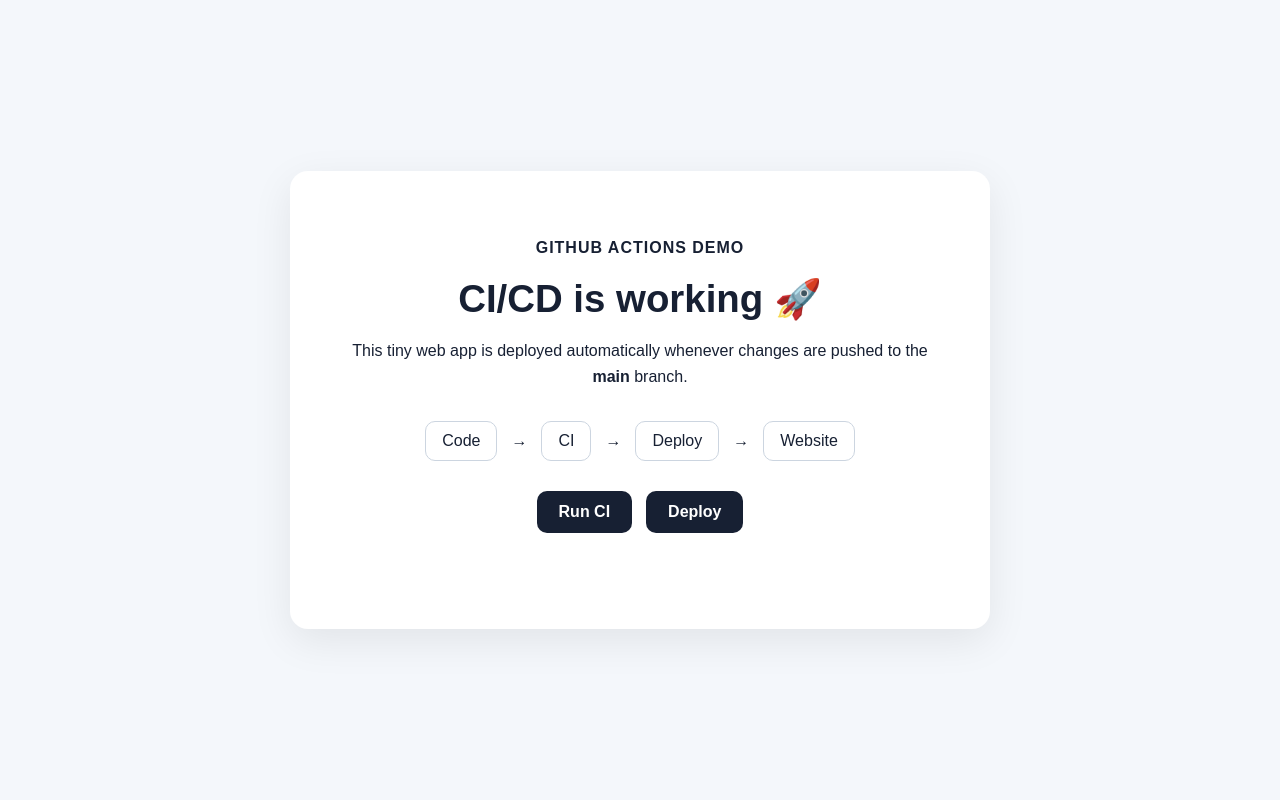
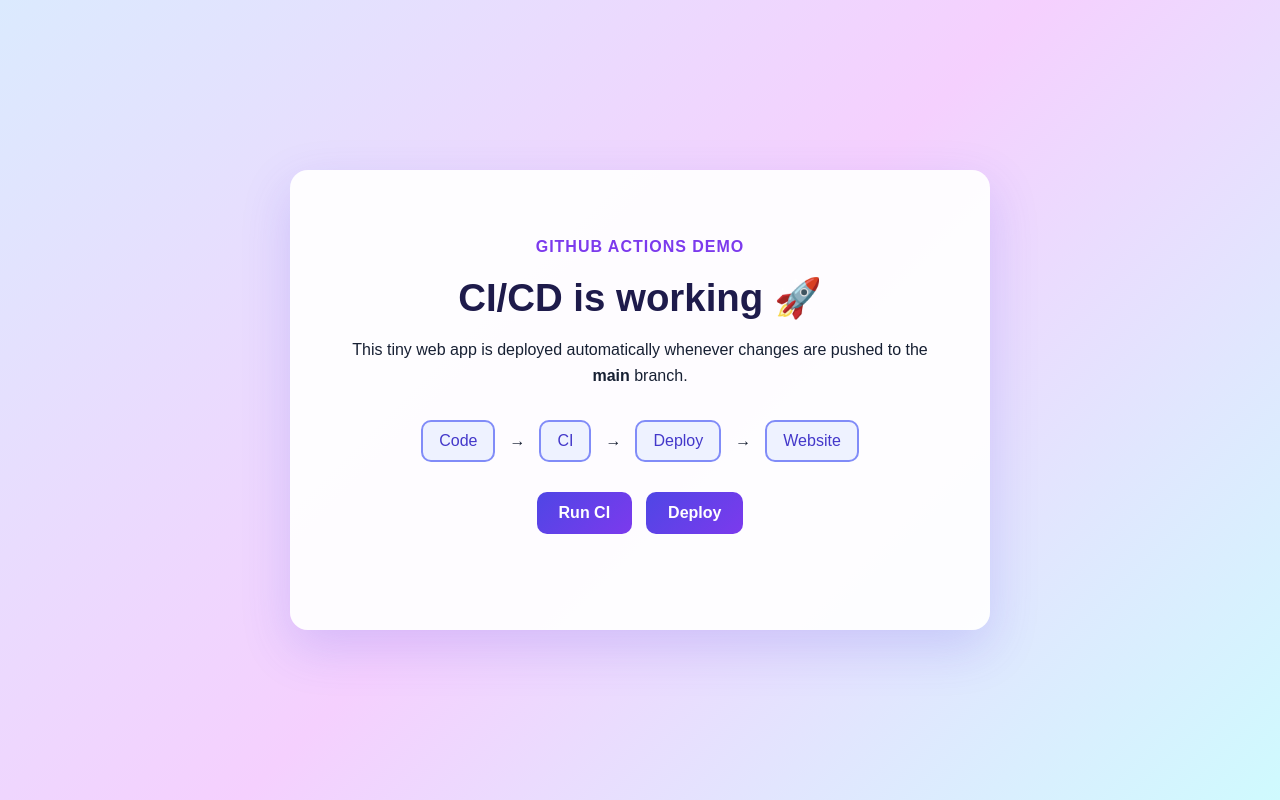
Before and after one commit to Jhansi-kandhukuri/first-repo, a plain HTML site: page index.html in a window 1280 px wide. Drawn offline with Linux system fonts and the light colour scheme.

Commit message:
Add colorful CI/CD demo theme

```diff
--- a/style.css
+++ b/style.css
@@ -5,20 +5,20 @@ body {
   display: grid;
   place-items: center;
   font-family: Arial, sans-serif;
-  background: #f4f7fb;
+  background: linear-gradient(135deg, #dbeafe, #f5d0fe, #cffafe);
   color: #172033;
 }
 .card {
   width: min(700px, 90%);
   padding: 48px;
-  background: white;
+  background: rgba(255, 255, 255, .94);
   border-radius: 18px;
-  box-shadow: 0 12px 40px rgba(0,0,0,.08);
+  box-shadow: 0 18px 50px rgba(79, 70, 229, .18);
   text-align: center;
   animation: cardIn .7s ease-out;
 }
-.tag { font-weight: bold; text-transform: uppercase; letter-spacing: 1px; }
-h1 { font-size: 2.4rem; margin: 12px 0; }
+.tag { color: #7c3aed; font-weight: bold; text-transform: uppercase; letter-spacing: 1px; }
+h1 { font-size: 2.4rem; margin: 12px 0; color: #1e1b4b; }
 p { line-height: 1.6; }
 .pipeline {
   margin-top: 32px;
@@ -30,13 +30,15 @@ p { line-height: 1.6; }
 }
 .pipeline span {
   padding: 10px 16px;
-  border: 1px solid #ccd5e0;
+  border: 2px solid #818cf8;
   border-radius: 10px;
   cursor: pointer;
+  color: #4338ca;
+  background: #eef2ff;
   transition: transform .2s ease, box-shadow .2s ease, background .2s ease;
 }
-.pipeline span:hover { transform: translateY(-4px); box-shadow: 0 7px 16px rgba(0,0,0,.12); }
-.pipeline span.active { background: #e9f3ff; transform: scale(1.08); }
+.pipeline span:hover { transform: translateY(-4px); box-shadow: 0 7px 16px rgba(79,70,229,.22); }
+.pipeline span.active { background: #c4b5fd; color: #312e81; transform: scale(1.08); }
 .actions { margin-top: 30px; display: flex; justify-content: center; gap: 14px; }
 .action-btn {
   border: 0;
@@ -45,13 +47,13 @@ p { line-height: 1.6; }
   font-size: 1rem;
   font-weight: bold;
   cursor: pointer;
-  background: #172033;
   color: white;
+  background: linear-gradient(135deg, #4f46e5, #7c3aed);
   transition: transform .2s ease, box-shadow .2s ease;
 }
-.action-btn:hover { transform: translateY(-3px); box-shadow: 0 8px 18px rgba(0,0,0,.18); }
+.action-btn:hover { transform: translateY(-3px); box-shadow: 0 8px 18px rgba(79,70,229,.3); }
 .action-btn.clicked { animation: buttonPulse .35s ease; }
-.feedback { min-height: 28px; margin-top: 20px; font-weight: bold; opacity: 0; }
+.feedback { min-height: 28px; margin-top: 20px; font-weight: bold; color: #0891b2; opacity: 0; }
 .feedback.show { animation: feedbackIn .5s ease forwards; }
 @keyframes cardIn { from { opacity: 0; transform: translateY(20px); } to { opacity: 1; transform: translateY(0); } }
 @keyframes buttonPulse { 50% { transform: scale(.92); } }
```
